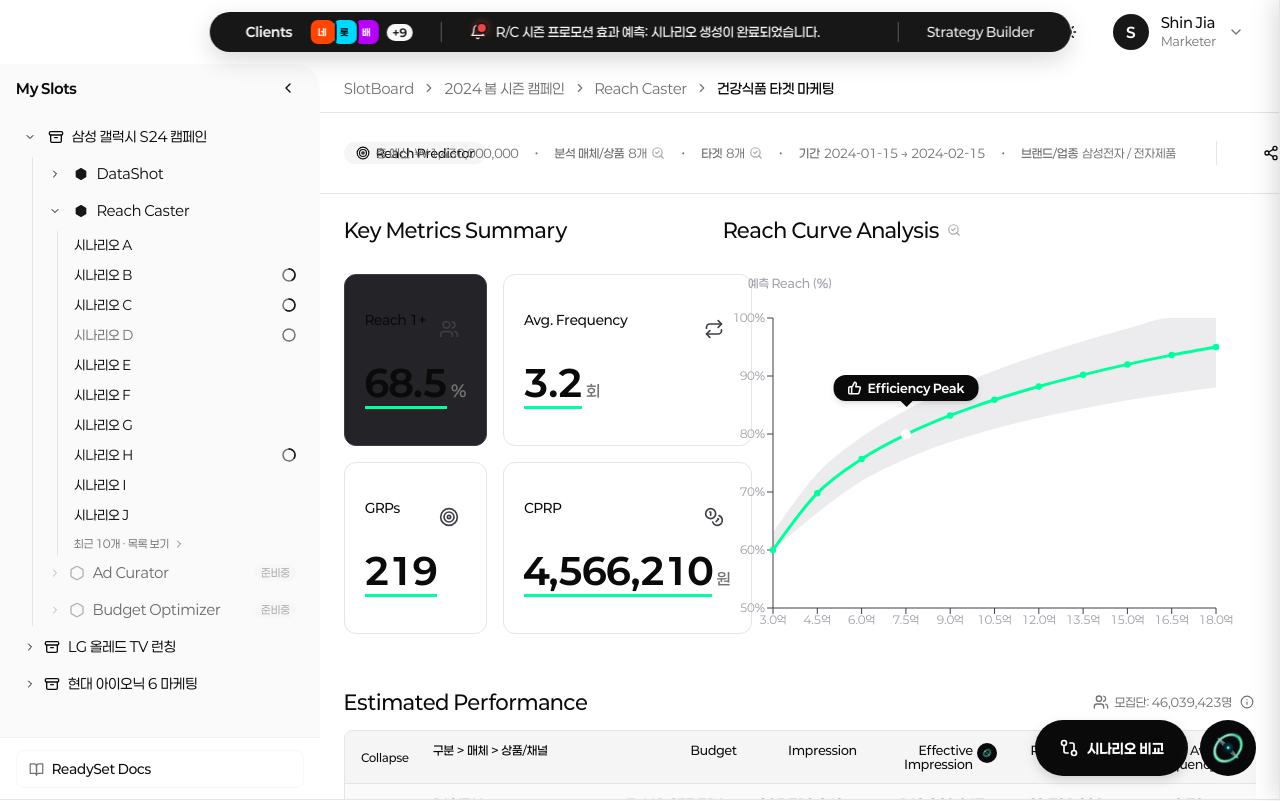
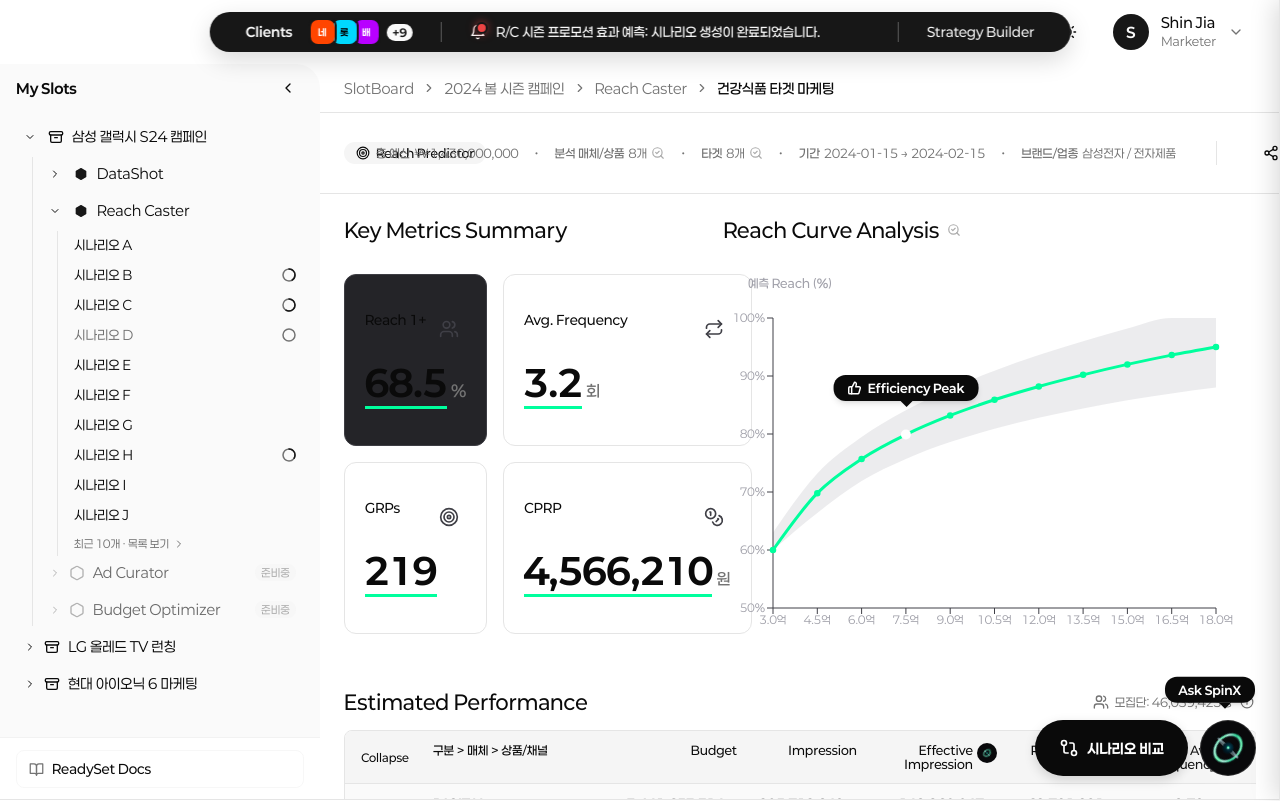
Before and after one commit to taetaej/ReadySet, a React (Vite) app: page /reachcaster/scenario/reach-predictor/result in a window 1280 px wide. Shown: the top 801 px of the page. Built offline with nearby package versions, Linux system fonts and the light colour scheme.

Commit message:
feat: SpinX 버튼 Ask SpinX 말풍선 추가 + 다크모드 border 개선

```diff
--- a/src/components/spinx/SpinXButton.tsx
+++ b/src/components/spinx/SpinXButton.tsx
@@ -13,6 +13,7 @@ interface SpinXButtonProps {
 export function SpinXButton({ onClick, hasNewMessage = false, isDarkMode = false, isOpen = false, style }: SpinXButtonProps) {
   const [isHovered, setIsHovered] = useState(false)
   const [motion, setMotion] = useState<SpinXMotion>('idle')
+  const [showTooltip] = useState(true)
 
   // 패널 open/close에 따른 모션 전환
   useEffect(() => {
@@ -46,7 +47,7 @@ export function SpinXButton({ onClick, hasNewMessage = false, isDarkMode = false
         width: '64px',
         height: '64px',
         borderRadius: '50%',
-        border: 'none',
+        border: '1px solid rgba(255, 255, 255, 0.15)',
         backgroundColor: '#09090b',
         cursor: 'pointer',
         display: 'flex',
@@ -79,6 +80,41 @@ export function SpinXButton({ onClick, hasNewMessage = false, isDarkMode = false
           animation: 'spinx-badge-pulse 1.5s ease-in-out infinite'
         }} />
       )}
+
+      {/* Ask SpinX 말풍선 */}
+      {showTooltip && !isOpen && (
+        <div style={{
+          position: 'absolute',
+          bottom: '72px',
+          right: '0',
+          backgroundColor: 'hsl(var(--foreground))',
+          color: 'hsl(var(--background))',
+          padding: '6px 14px',
+          borderRadius: '12px',
+          fontSize: '12px',
+          fontWeight: '600',
+          whiteSpace: 'nowrap',
+          boxShadow: '0 4px 6px -1px rgb(0 0 0 / 0.1), 0 2px 4px -2px rgb(0 0 0 / 0.1)',
+          pointerEvents: 'none',
+          display: 'flex',
+          alignItems: 'center',
+          gap: '6px',
+          animation: 'spinx-tooltip-bounce 2s ease-in-out infinite'
+        }}>
+          Ask SpinX
+          {/* 말풍선 꼬리 */}
+          <div style={{
+            position: 'absolute',
+            bottom: '-6px',
+            right: '24px',
+            width: '0',
+            height: '0',
+            borderLeft: '6px solid transparent',
+            borderRight: '6px solid transparent',
+            borderTop: '6px solid hsl(var(--foreground))'
+          }} />
+        </div>
+      )}
     </button>
   )
 }
--- a/src/styles/globals.css
+++ b/src/styles/globals.css
@@ -1238,3 +1238,9 @@
     transform: translateY(0);
   }
 }
+
+/* SpinX 툴팁 바운스 */
+@keyframes spinx-tooltip-bounce {
+  0%, 100% { transform: translateY(0); }
+  50% { transform: translateY(-4px); }
+}
```
